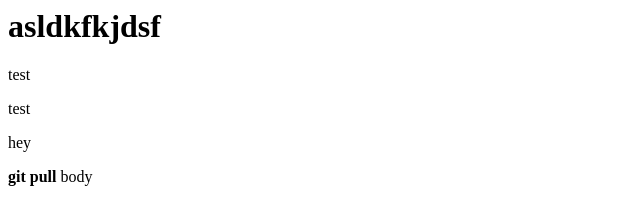
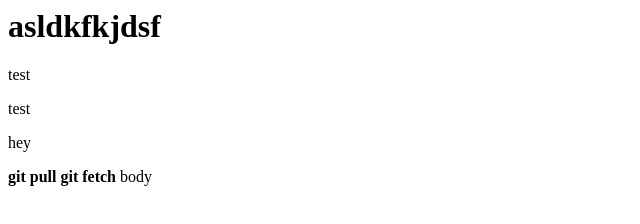
Before and after one commit to adminworkflow/git_training, a plain HTML site: page index.html in a window 1280 px wide. Shown: the full height of the page, 0-640 px from the left. Drawn offline with Linux system fonts and the light colour scheme.

Commit message:
Update index.html

```diff
--- a/index.html
+++ b/index.html
@@ -3,6 +3,7 @@
 <p>test</p>
 <p>hey</p>
 <b>git pull</b>
+<strong>git fetch</strong>
 <head>
   <title>test1</title>
   </head>
```
